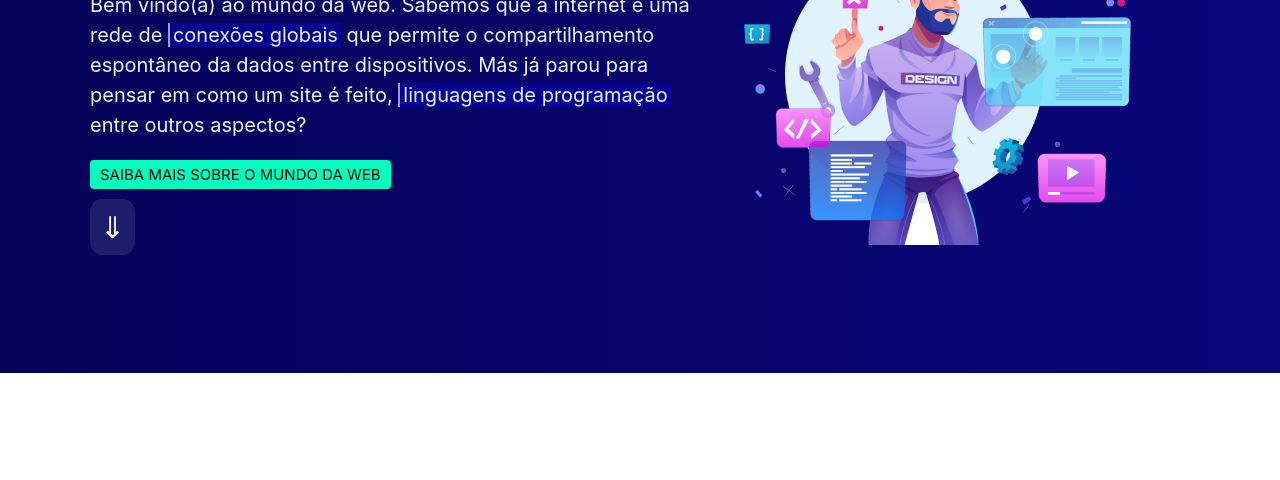
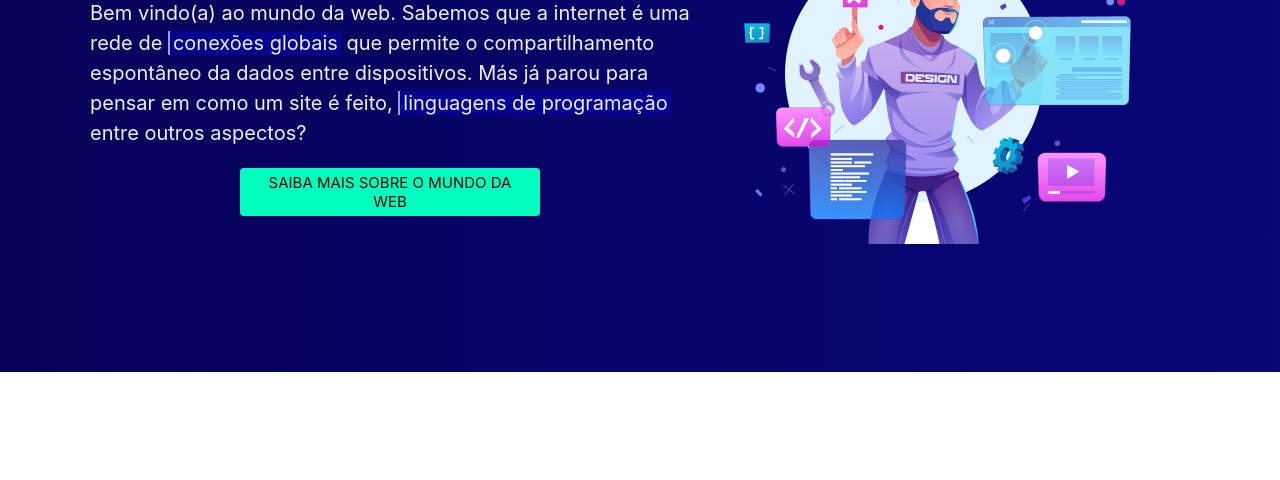
Before and after one commit to gilsonconceicao/Tests-project-JS, a plain HTML site: page index.html in a window 1280 px wide. Both pictures are taken after a click on the button "SAIBA MAIS SOBRE O MUNDO DA WEB". Shown: the part 276-756 px from the top of the page. Drawn offline with Linux system fonts and the light colour scheme.

Commit message:
commit alterações

```diff
--- a/index.html
+++ b/index.html
@@ -44,7 +44,7 @@
                 <h2>Mundo da Web</h2>
                 <p>Bem vindo(a) ao mundo da web. Sabemos que a internet é uma rede de <span class="destText">conexões globais</span> que permite o compartilhamento espontâneo da dados entre dispositivos. Más já parou para pensar em como um site é feito, <span class="destText">linguagens de programação</span> entre outros aspectos? </p>
                 <button class="linkVerMais"> SAIBA MAIS SOBRE O MUNDO DA WEB</button>
-                <span id="linkSetaBotton"><a href="index.html#linguagensConteiner">&dArr;</a></span>
+
 
             </article>
             <img src="img/webDesign.png" alt="webDesign.png">
@@ -107,7 +107,7 @@
 
                 <article id="aboutDiceForm">
                     <h3>Manipulação com <span class="textDestitle">JS</span></h3>
-                    <p>Ao lado, preencha seus dados e veja no menu seus dados digitados em <a href="index.html#menu">icone do menu</a> no menu. Um pequeno exercício de variáveis, DOM, Object e condições em JS para executar esse processo. </p>
+                    <p>Ao lado, preencha seus dados e veja no menu seus dados digitados no icone do menu no menu. Um pequeno exercício de variáveis, DOM, Object e condições em JS para executar esse processo. </p>
 
                 </article>
                 <div id="formDice">
--- a/js/aboutLanguages.js
+++ b/js/aboutLanguages.js
@@ -5,7 +5,7 @@ const btnShowConteiner = document.getElementsByClassName('linkVerMais')[0];
 btnShowConteiner.addEventListener('click', function() {
     let linguagensConteiner = document.getElementById('linguagensConteiner');
 
-    var linkSeta = document.getElementById('linkSetaBotton').style.display = 'block'
+    window.alert('Opa! Agora é só continuar a vendo pagina. Veja mais abaixo.')
 
     if (linguagensConteiner.style.display == 'block') {
         linguagensConteiner.style.display = 'none';
--- a/js/dadosCadastrados.js
+++ b/js/dadosCadastrados.js
@@ -33,8 +33,6 @@ btnSubmitDice.addEventListener('click', function(e) {
         Email: ${email} </br>
         Linguagem: ${languages.toUpperCase()} `
 
-
-        let btnUserMenu = document.getElementById('diceUser').style.display = 'block'
     }
 });
 
--- a/style/aboutLanguages.css
+++ b/style/aboutLanguages.css
@@ -5,30 +5,10 @@
     box-shadow: 0px 0px 10px #3c3d3c75;
     display: none;
     align-items: center;
-    margin: 2%;
+    margin: 5% 0;
 }
 
 #aboutHtml p,  #aboutJavascript p, #aboutCSS p  {
     line-height: 1.7em;
     padding: 10px 15px;
 }
-
-/* -- link seta -- */
-
-#linkSetaBotton {
-    display: none;
-}
-
-#linkSetaBotton a {
-    background-color: #f0f8ff1a;
-    color: white;
-    border-radius: 25%;
-    text-decoration: none;
-    padding: 10px;
-    font-size: 30px;
-    transition: all .8s;
-}
-
-#linkSetaBotton a:hover {
-    transform: scale(0.9);
-}
--- a/style/projectIndex.css
+++ b/style/projectIndex.css
@@ -138,11 +138,13 @@ header {
 .linkVerMais {
     background-color: #00ffbf;
     cursor: pointer;
+    display: block;
     border: none;
+    max-width: 300px;
     border-radius: 4px;
     font-size: 15px;
     padding: 5px 10px;
-    margin: 20px 0;
+    margin: 20px auto;
     transition: all .7s;
 }
 
```
